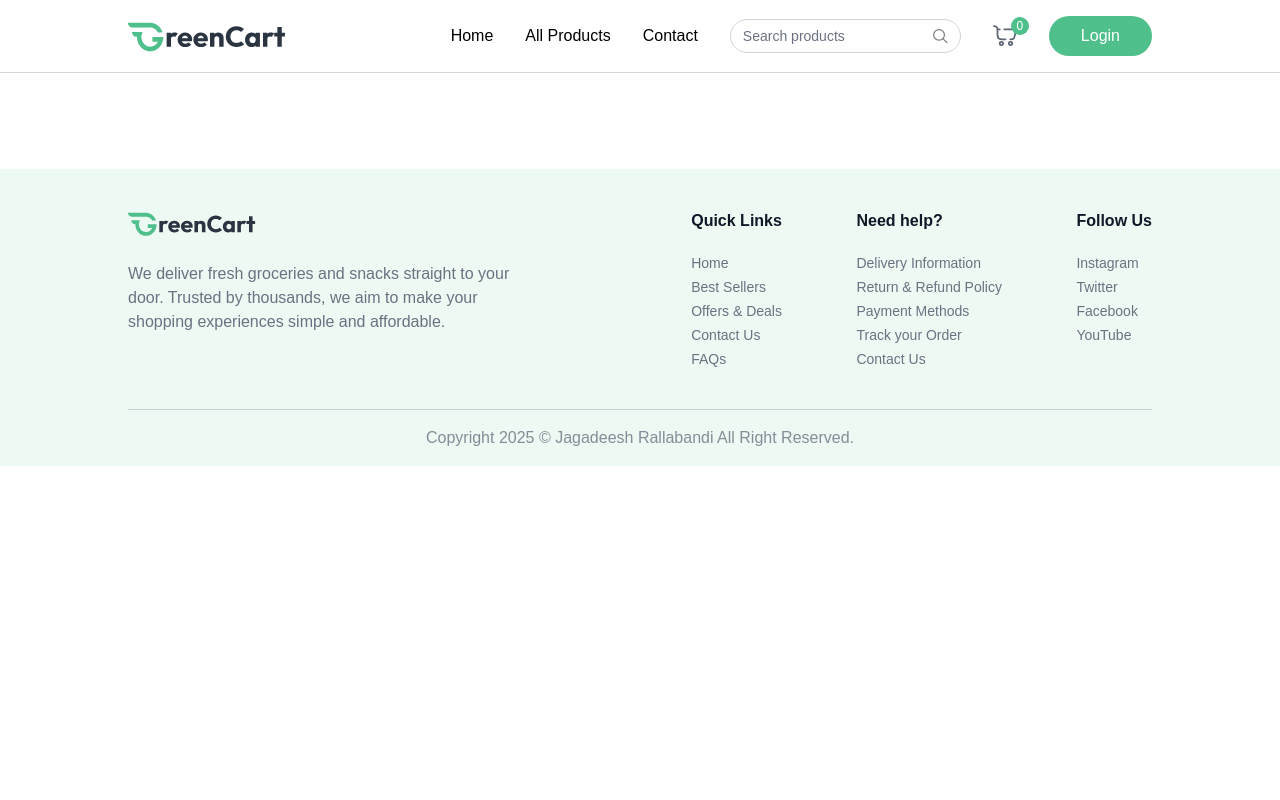
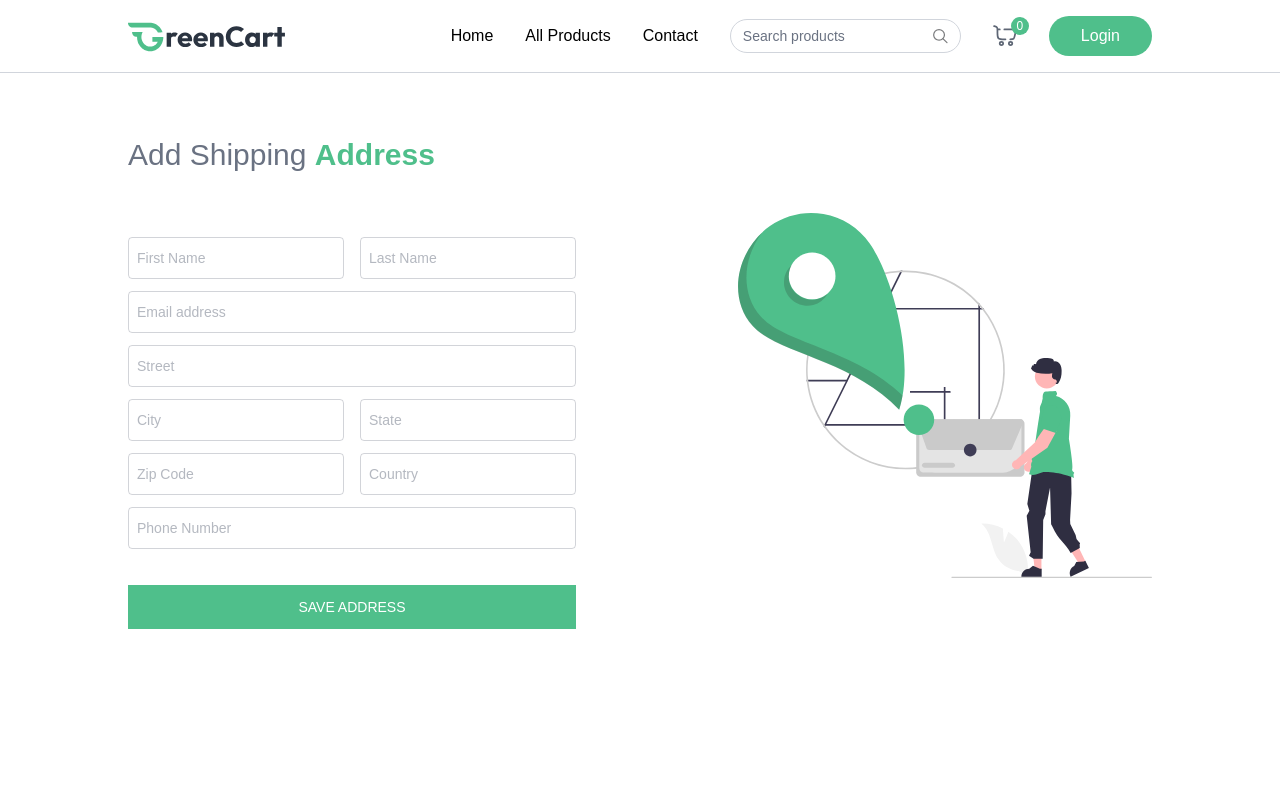
Before and after one commit to JagadeeshRallabandi/jagacart, a React (Vite) app: page /add-address in a window 1280 px wide. Shown: the top 800 px of the page. Built offline with nearby package versions, Linux system fonts and the light colour scheme.

Commit message:
Add-Address_4_16

```diff
--- a/src/App.jsx
+++ b/src/App.jsx
@@ -10,6 +10,7 @@
 import ProductCategory from './pages/ProductCategory';
 import ProductDetails from './pages/ProductDetails';
 import Cart from './pages/Cart';
+import AddAddress from './pages/AddAddress';
 
 const App = () => {
 
@@ -27,6 +28,7 @@
           <Route path='/products/:category' element={<ProductCategory/>}/>
           <Route path='/products/:category/:id' element={<ProductDetails/>}/>
           <Route path='/cart' element={<Cart/>}/>
+          <Route path='/add-address' element={<AddAddress/>}/>
 
         </Routes>
       </div>
--- /dev/null
+++ b/src/pages/AddAddress.jsx
@@ -0,0 +1,74 @@
+import React, { useState } from 'react'
+import { assets } from '../assets/assets'
+//Input Field Component
+const InputField = ({type, placeholder, name, handleChange, address})=>(
+     <input type={"text"}
+        placeholder={placeholder}
+        name={name}
+        value={address[name]}
+        onChange={handleChange}
+        className='w-full px-2 py-2.5 border border-gray-500/30 rounded outline-none
+        text-gray-500 focus:border-primary transition'
+     />
+)
+
+
+const AddAddress = () => {
+const [address, setAddress] = useState({
+    firstName: '',
+    lastName: '',
+    email:'',
+    street: '',
+    city: '',
+    state: '',
+    zipCode: '',
+    country: '',
+    phone:'',
+
+})
+const handleChange = (e)=>{
+    const {name, value} = e.target;
+    setAddress((prevAddress)=>({...prevAddress, [name]: value}))
+}
+const onSubmitHandler = async (e)=>{
+    e.preventDefault();
+
+}
+  return (
+    <div className='mt-16 pb-16'>
+        <p className='text-2xl md:text-3xl text-gray-500'>Add Shipping <span className='font-semibold text-primary'> Address</span> </p>
+        <div className='flex flex-col-reverse md:flex-row justify-between mt-10'>
+            <div className='flex-1 max-w-md'>
+                <form onSubmit={onSubmitHandler} className='space-y-3 mt-6 text-sm'>
+
+                        <div className='grid grid-cols-2 gap-4'>
+                                <InputField handleChange={handleChange} address={address} name='firstName' type="text" placeholder="First Name"/>
+                                <InputField handleChange={handleChange} address={address} name='lastName' type="text" placeholder="Last Name"/>
+                        </div>
+
+                        <InputField handleChange={handleChange} address={address} name='email' type="email" placeholder="Email address"/>
+                        <InputField handleChange={handleChange} address={address} name='street' type="text" placeholder="Street"/>
+                        <div className='grid grid-cols-2 gap-4'>
+                            <InputField handleChange={handleChange} address={address} name='city' type="text" placeholder="City"/>
+                            <InputField handleChange={handleChange} address={address} name='state' type="text" placeholder="State"/>
+
+                        </div>
+                        <div className='grid grid-cols-2 gap-4'>
+
+                            <InputField handleChange={handleChange} address={address} name='zipCode' type="number" placeholder="Zip Code"/>
+                            <InputField handleChange={handleChange} address={address} name='country' type="text" placeholder="Country"/>
+                        </div>
+                        <InputField handleChange={handleChange} address={address} name='phone' type="number" placeholder="Phone Number"/>
+                        <button type='submit' className='w-full mt-6 bg-primary text-white py-3 hover:bg-primary-dull transition cursor-pointer uppercase'>
+                            Save Address
+                        </button>
+                </form>
+            </div>
+            <img className='md:mr:-16 mb-16 md:mt-0'
+            src={assets.add_address_iamge} alt='Add Address'/>
+        </div>
+    </div>
+  )
+}
+
+export default AddAddress
```
